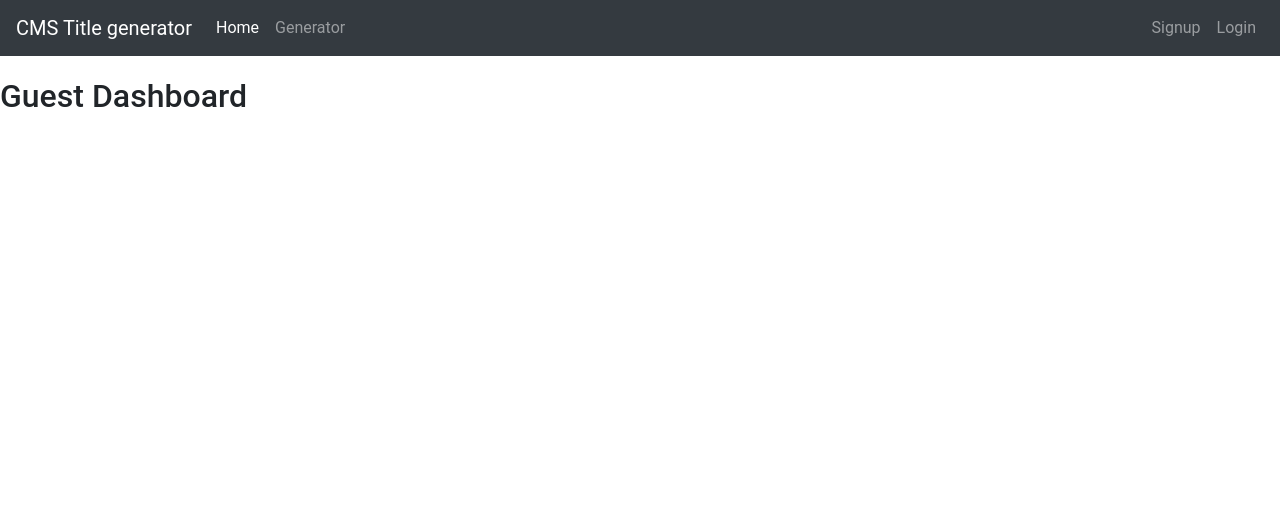
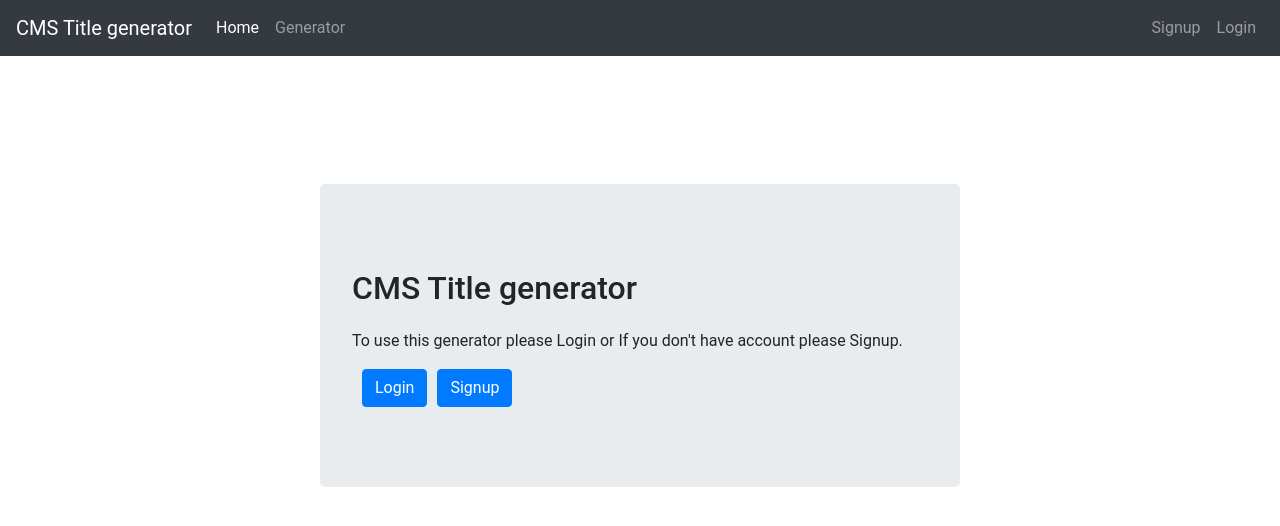
Before and after one commit to DevWichrowski/CMS-title-generator, a React (Create React App) app: page / in a window 1280 px wide. Shown: the top 526 px of the page. Built offline with nearby package versions, Linux system fonts and the light colour scheme.

Commit message:
Add Jumbotron to GuestMenu

```diff
--- a/src/components/Dashboard/Dashboard.js
+++ b/src/components/Dashboard/Dashboard.js
@@ -7,10 +7,6 @@ import { getLoginStatus } from '../../store/selectors/users.selectors';
 class Dashboard extends Component {
     constructor(props){
         super(props);
-
-        this.state ={
-            loggedIn: true,
-        }
     }
 
   render() {
--- a/src/components/Dashboard/GuestDashboard/GuestDashboard.js
+++ b/src/components/Dashboard/GuestDashboard/GuestDashboard.js
@@ -1,9 +1,23 @@
-import React from 'react'
+import React from 'react';
+import { Button, Jumbotron } from 'react-bootstrap';
+import { NavLink } from 'react-router-dom';
+import './GuestDashboard.scss';
 
 export default function GuestDashboard() {
-  return (
-    <div>
-      <h1>Guest Dashboard</h1>
-    </div>
-  )
+	return (
+		<div className="guest-dashboard">
+			<Jumbotron>
+				<h1>CMS Title generator</h1>
+				<p>To use this generator please Login or If you don't have account please Signup.</p>
+				<p>
+					<NavLink to="/login">
+						<Button variant="primary">Login</Button>
+					</NavLink>
+					<NavLink to="signup">
+						<Button variant="primary">Signup</Button>
+					</NavLink>
+				</p>
+			</Jumbotron>
+		</div>
+	);
 }
--- /dev/null
+++ b/src/components/Dashboard/GuestDashboard/GuestDashboard.scss
@@ -0,0 +1,9 @@
+.guest-dashboard{
+    display: block;
+    width: 50%;
+    margin: 10% auto;
+}
+
+.btn-primary{
+    margin-left: 10px;
+}
--- a/src/components/Menu/GuestMenu/GuestMenu.js
+++ b/src/components/Menu/GuestMenu/GuestMenu.js
@@ -1,4 +1,4 @@
-import React, { Component } from 'react';
+import React from 'react';
 import { Navbar, Nav } from 'react-bootstrap';
 import { NavLink } from 'react-router-dom';
 
--- a/src/components/Menu/Menu.js
+++ b/src/components/Menu/Menu.js
@@ -7,10 +7,6 @@ import { getLoginStatus } from '../../store/selectors/users.selectors';
 class Menu extends Component {
   constructor(props){
     super(props);
-
-    this.state = {
-      loggedIn: false,
-    };
   }
   render() {
     return (
```
